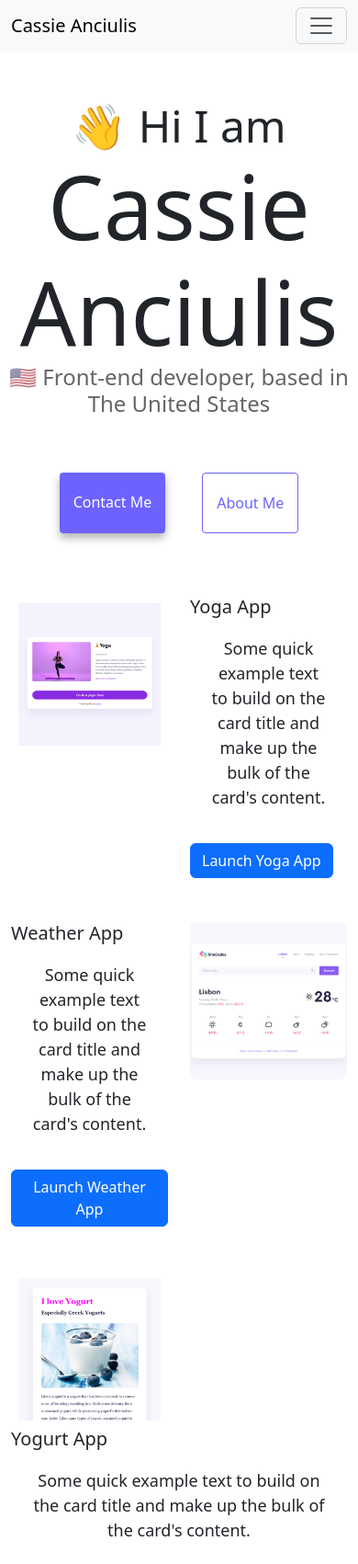
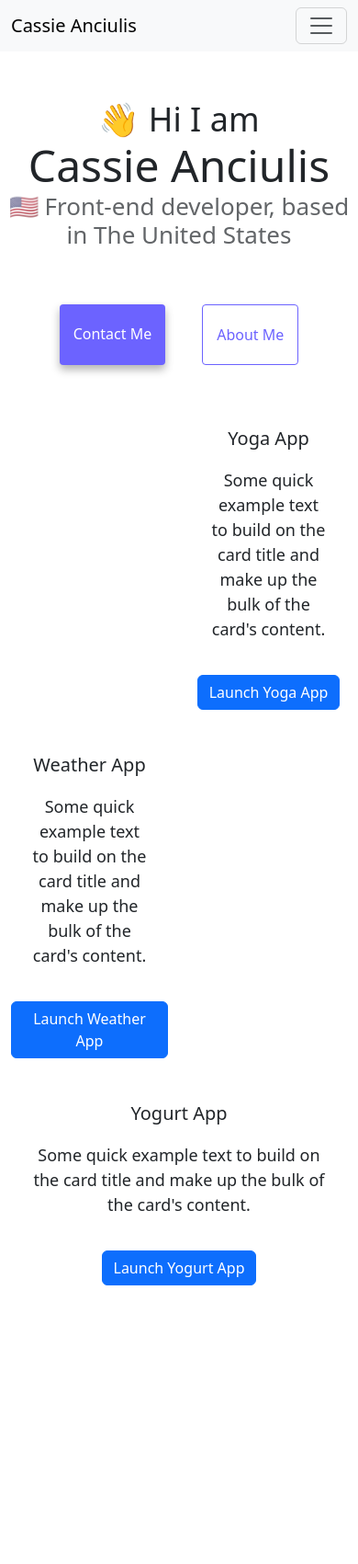
Before and after one commit to SithPrincess/Adv-Web-tool-project-Cassie, a website: page index.html in a window 390 px wide. Shown: the top 1701 px of the page at 92% size. After the commit the page ends 1458 px from the top, so only its background shows below. Drawn offline with nearby package versions, Linux system fonts and the light colour scheme.

Commit message:
Updated SEO-Initial

```diff
--- a/index.html
+++ b/index.html
@@ -58,7 +58,7 @@
       <div class="yoga-card">
           <div class="row mt-5">
             <div class="col-6">
-              <img src="images/yoga.png" class="img-fluid rounded p-2" />
+              <img src="images/yoga.png" class="img-fluid rounded p-2 yoga-img" />
             </div>
             <div class="col-6">
               <h5 class="card-title">Yoga App</h5>
@@ -82,7 +82,7 @@
               <a href="#" class="btn btn-primary" title="Weather App">Launch Weather App</a>
             </div>
             <div class="col-6">
-              <img src="images/weather.png" class="img-fluid rounded pr-2" />
+              <img src="images/weather.png" class="img-fluid rounded pr-2 weather-img" />
             </div>
           </div>
       </div>
@@ -90,7 +90,7 @@
       <div class="yogurt-card">
           <div class="row mt-5">
             <div class="col-6">
-              <img src="images/yogurt.png" class="img-fluid rounded p-2" />
+              <img src="images/yogurt.png" class="img-fluid rounded p-2 yogurt-img" />
             </div>
             <div class="col-md-6">
               <h5 class="card-title">Yogurt App</h5>
--- a/style.css
+++ b/style.css
@@ -88,3 +88,34 @@ p {
 .email-link:hover {
   text-decoration: underline;
 }
+
+.contact-info {
+  display: block;
+  justify-content: center;
+  padding: 20px;
+  margin: 15px auto;
+}
+
+@media (max-width: 700px) {
+  h1 {
+    font-size: 48px;
+  }
+  h2 {
+    font-size: 36px;
+  }
+  h3 {
+    font-size: 26px;
+  }
+  .yoga-img,
+  .weather-img,
+  .yogurt-img {
+    display: none;
+  }
+  .yoga-card,
+  .weather-app,
+  .yogurt-card {
+    display: flex;
+    justify-content: center;
+    text-align: center;
+  }
+}
```
Also changed, not shown: about.html (+6 -8 lines), .codesandbox/tasks.json (added), pnpm-lock.yaml (added).
